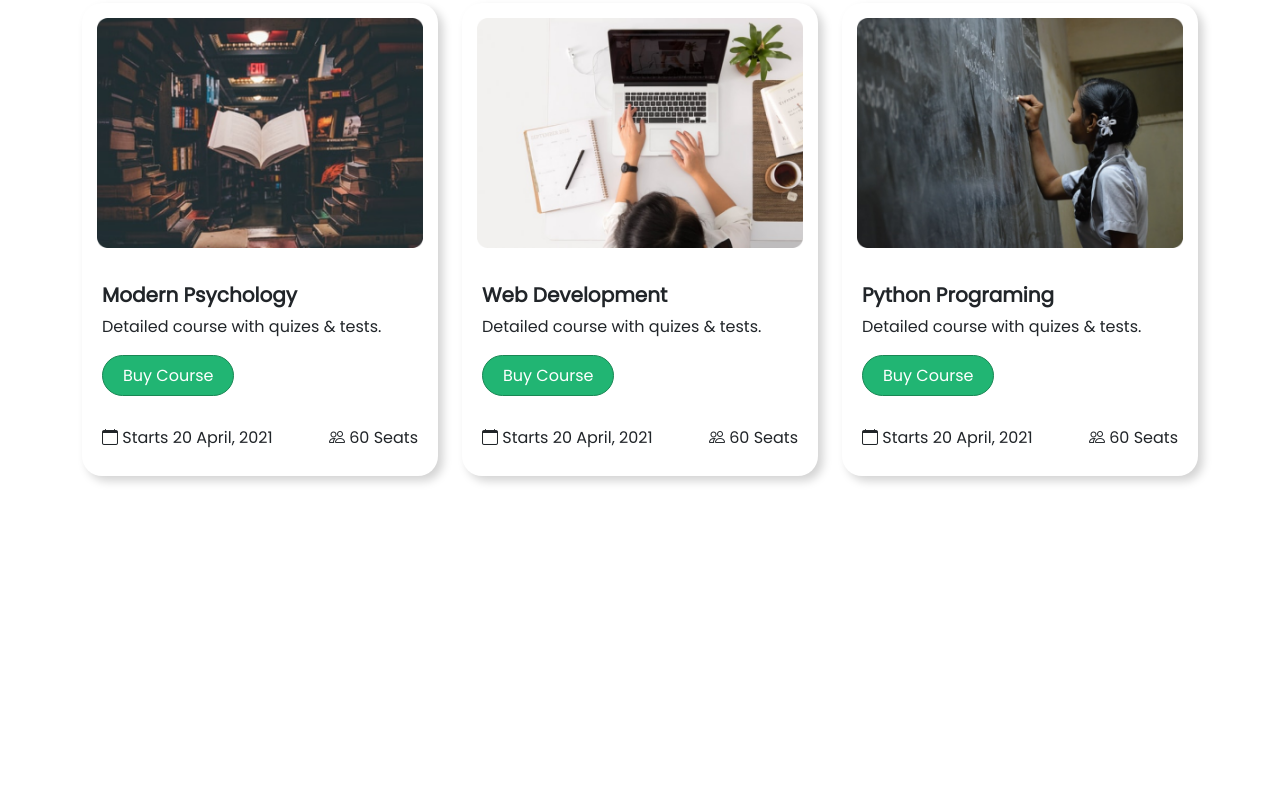
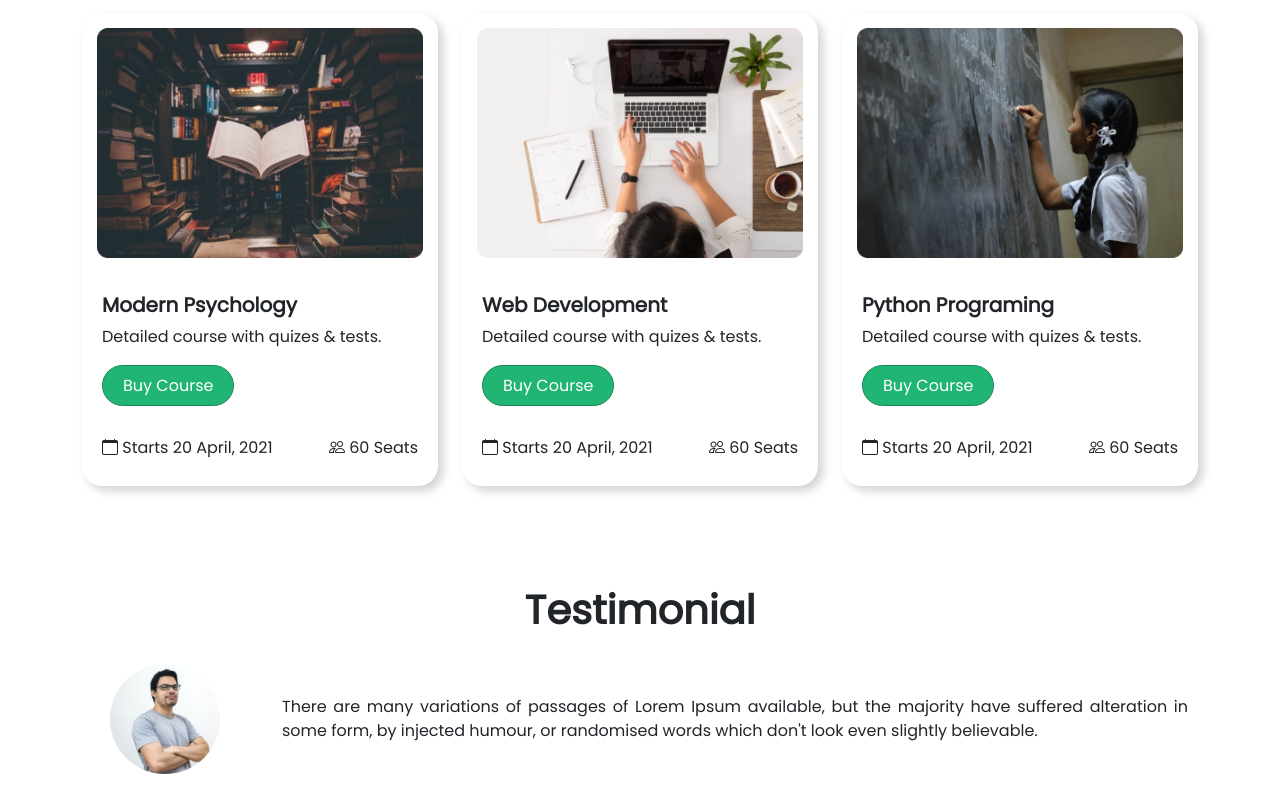
Before and after one commit to tushardrmc/E-SCHOOL, a plain HTML site: page index.html in a window 1280 px wide. Shown: the part 1074-1886 px from the top of the page. Before the commit the page ends 1600 px from the top, so only its background shows below. Drawn offline with nearby package versions, Linux system fonts and the light colour scheme.

Commit message:
testimonial added

```diff
--- a/index.html
+++ b/index.html
@@ -145,6 +145,19 @@
     </div>
 
     <!-- Testimonial -->
+    <div class="container testimonial">
+      <h1 style="text-align: center; font-weight: 800;">Testimonial</h1>
+      <div class="row testimonial-item align-items-center justify-content-center">
+        <div class="col-sm-2 col-md-2 d-flex align-items-end justify-content-center">
+          <img src="images/photos/Man.png" alt="">
+        </div>
+        <div class="col-sm-8 col-md-10  d-flex align-items-center justify-content-start">
+          <p>There are many variations of passages of Lorem Ipsum available, but the
+            majority have suffered alteration in some form, by injected humour,
+           or randomised words which don't look even slightly believable.</p>
+        </div>
+      </div>
+    </div>
 
 
 
--- a/style.css
+++ b/style.css
@@ -57,7 +57,8 @@ body{
     margin: 0px 5px;
 }
 .information{
-    margin-top: 40px;
+    margin-top: 50px;
+    margin-bottom: 50px;
 }
 #card-h-item{
     background-color: white;
@@ -93,5 +94,23 @@ body{
     padding-right: 20px;
     padding-top: 10px;
     padding-bottom: 10px;
-
 }
+.testimonial{
+    margin-top: 100px;
+    margin-bottom: 50px;
+}
+.testimonial img{
+    margin: 5px;
+    padding: 5px;
+    height: 120px;
+    width: 120px;
+}
+.testimonial p{
+    margin: 5px;
+    padding: 5px;
+    text-align: justify;
+}
+.testimonial-item{
+    margin-top: 20px;
+    margin-bottom: 20px;
+}
```
